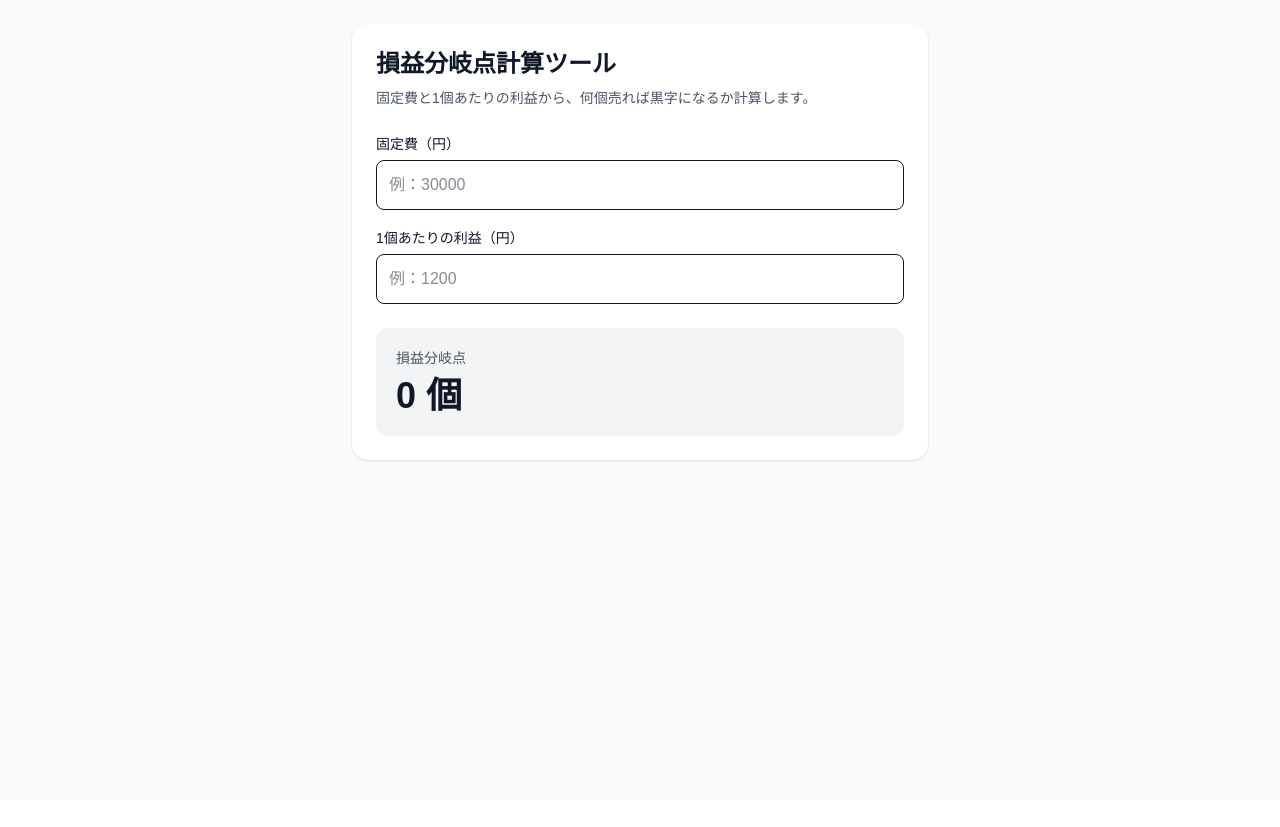
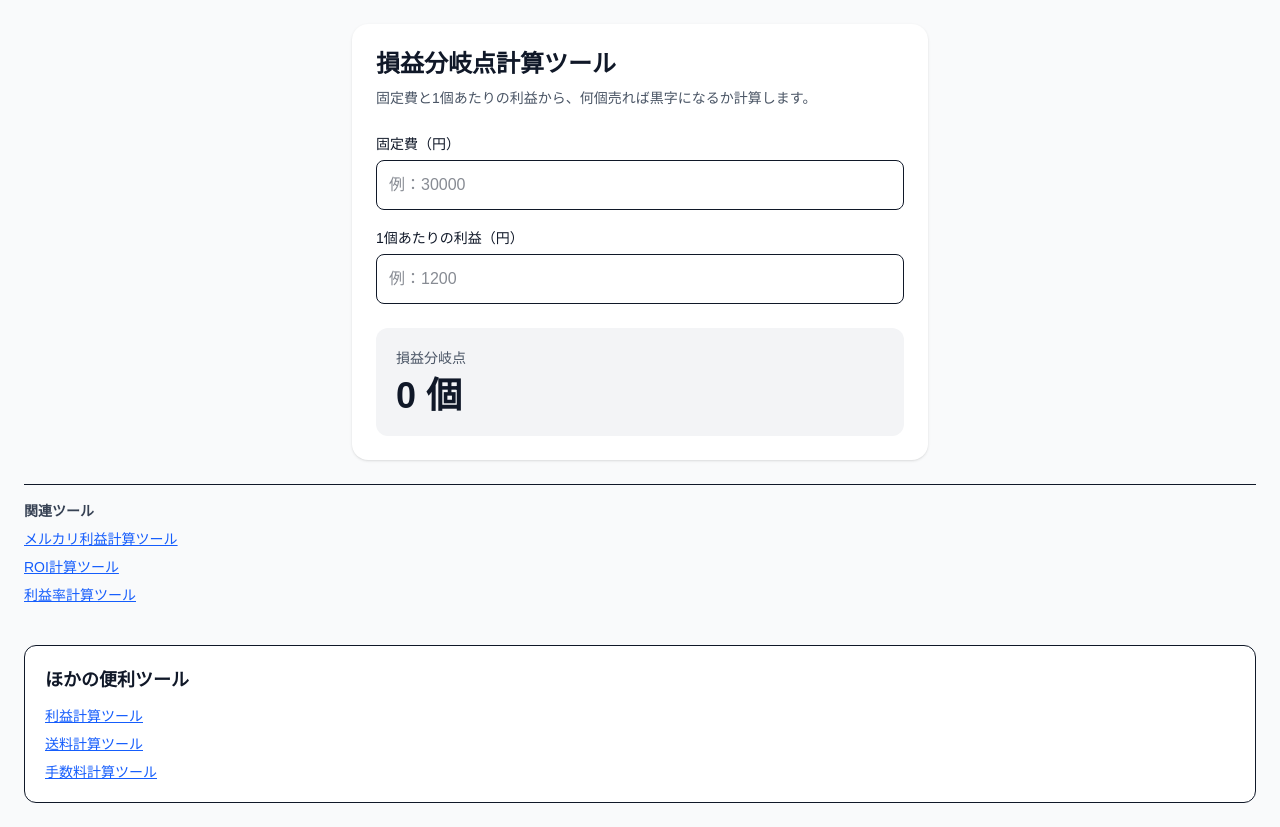
Before and after one commit to antfarm-lab/break-even-calc, a Next.js app: page / in a window 1280 px wide. Before the commit the page ends 800 px from the top, so only its background shows below. Built offline with nearby package versions, Linux system fonts and the light colour scheme.

Commit message:
add internal links

```diff
--- a/app/page.tsx
+++ b/app/page.tsx
@@ -54,6 +54,42 @@ export default function Home() {
           </p>
         </div>
       </div>
+              <div className="mt-6 border-t pt-4">
+          <p className="mb-2 text-sm font-bold text-gray-700">
+            関連ツール
+          </p>
+          <ul className="space-y-2 text-sm text-blue-600 underline">
+            <li>
+              <a href="https://calc-tools.vercel.app/">
+                メルカリ利益計算ツール
+              </a>
+            </li>
+            <li>
+              <a href="https://roi-calc.vercel.app/">
+                ROI計算ツール
+              </a>
+            </li>
+            <li>
+              <a href="https://profit-rate-calc.vercel.app/">
+                利益率計算ツール
+              </a>
+            </li>
+          </ul>
+        </div>
+        <section className="mt-10 rounded-xl border bg-white p-5">
+  <h2 className="mb-3 text-lg font-bold">ほかの便利ツール</h2>
+  <div className="grid gap-2 text-sm">
+    <a className="text-blue-600 underline" href="https://calc-tools-mauve.vercel.app/">
+      利益計算ツール
+    </a>
+    <a className="text-blue-600 underline" href="https://shipping-calc-olive.vercel.app/">
+      送料計算ツール
+    </a>
+    <a className="text-blue-600 underline" href="https://fee-calc-seven.vercel.app/">
+      手数料計算ツール
+    </a>
+  </div>
+</section>
     </main>
   );
 }
```
